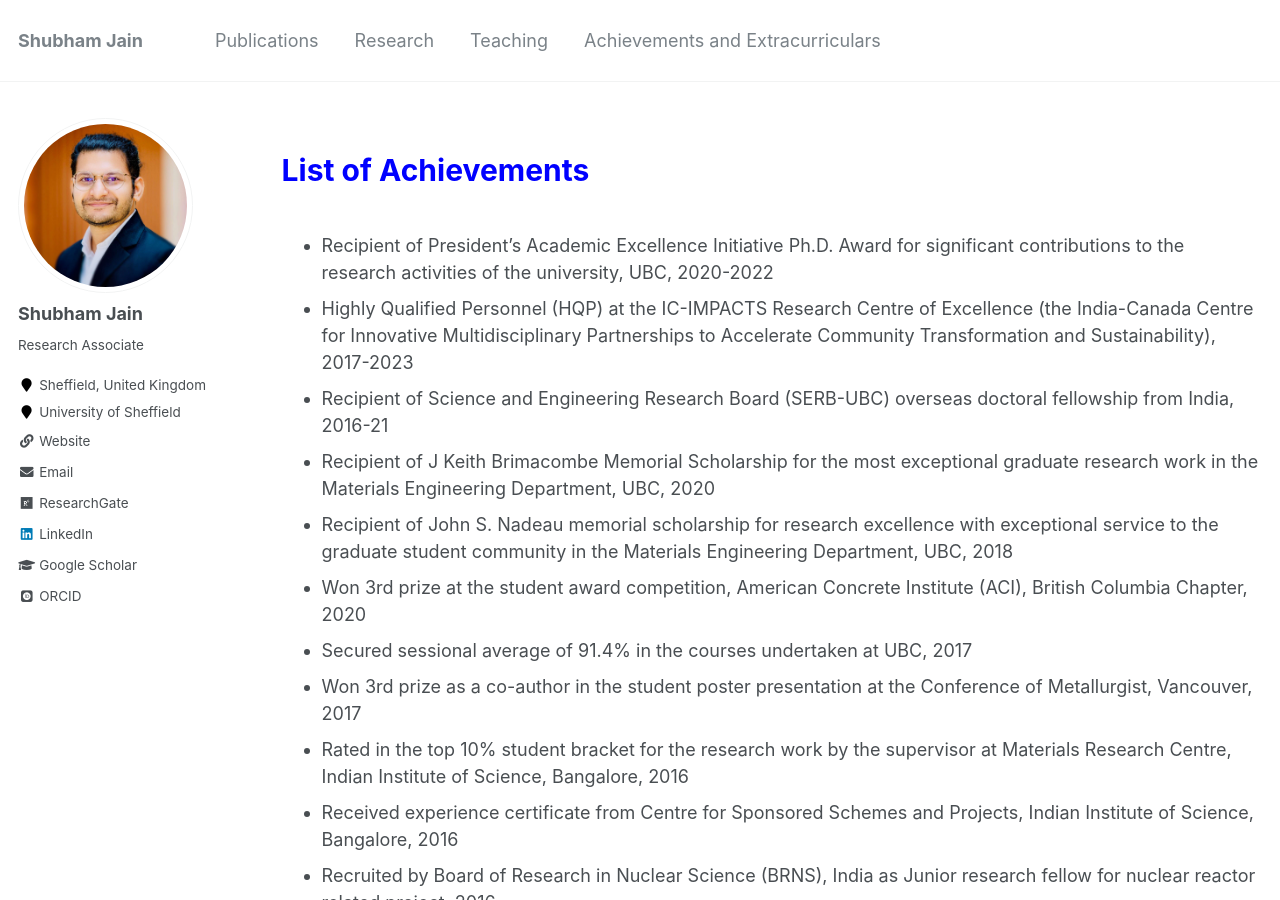
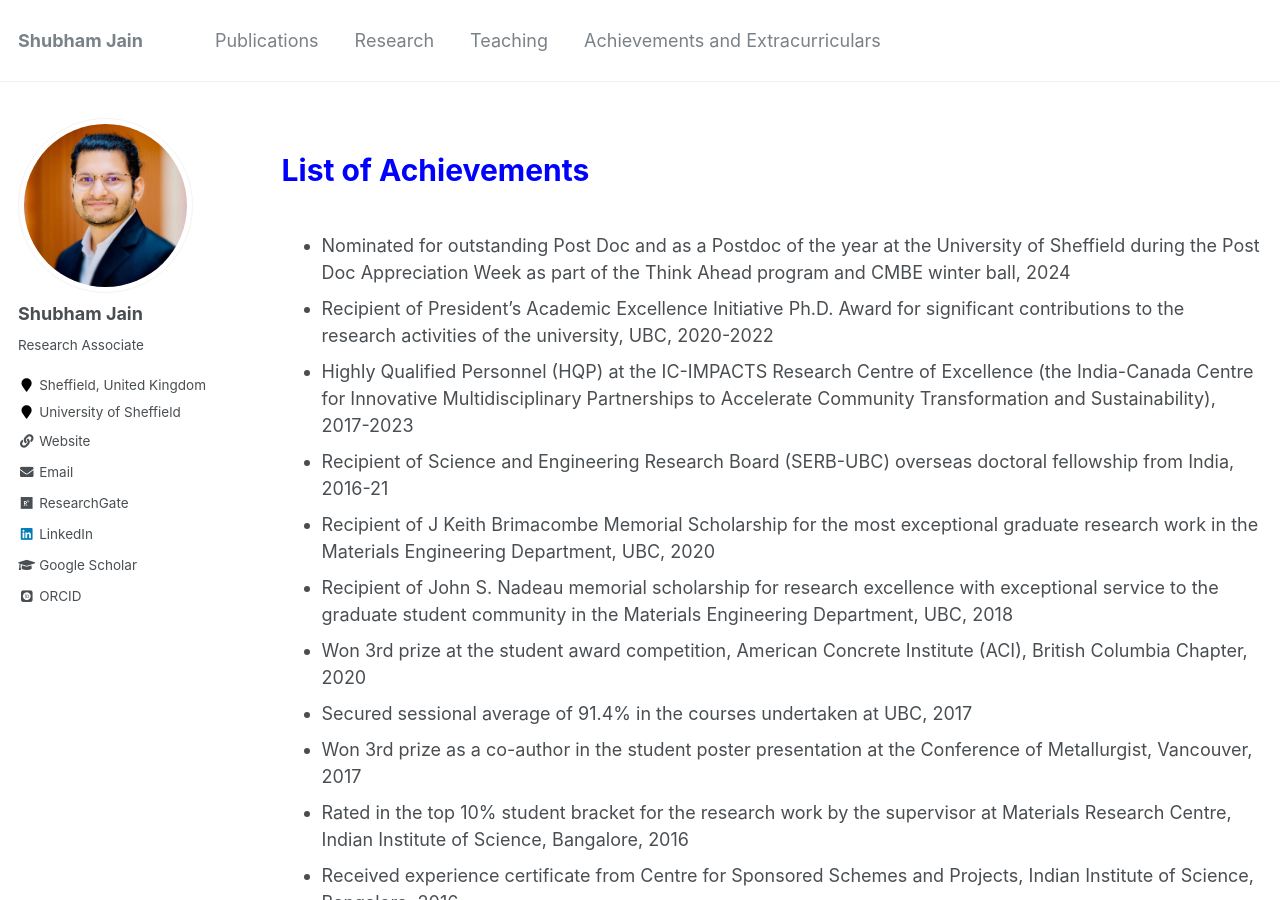
Before and after one commit to shubhamj2611/shubhamj2611.github.io, a Jekyll site: the page built from _pages/achievements.md, in a window 1280 px wide and 900 px high. Built offline with Jekyll 4.4.1, drawn with Linux system fonts in a browser that asks for light colours; some web fonts are replaced.

Commit message:
Update achievements.md

```diff
--- a/_pages/achievements.md
+++ b/_pages/achievements.md
@@ -8,6 +8,7 @@ author_profile: true
 
 <p style="text-align:left; color:Blue; font-size:30px; font-weight:bold;"> List of Achievements </p>
 
+* Nominated for outstanding Post Doc and as a Postdoc of the year at the University of Sheffield during the Post Doc Appreciation Week as part of the Think Ahead program and CMBE winter ball, 2024
 *	Recipient of President's Academic Excellence Initiative Ph.D. Award for significant contributions to the research activities of the university, UBC, 2020-2022
 *	Highly Qualified Personnel (HQP) at the IC-IMPACTS Research Centre of Excellence (the India-Canada Centre for Innovative Multidisciplinary Partnerships to Accelerate Community Transformation and Sustainability), 2017-2023
 *	Recipient of Science and Engineering Research Board (SERB-UBC) overseas doctoral fellowship from India, 2016-21
```
